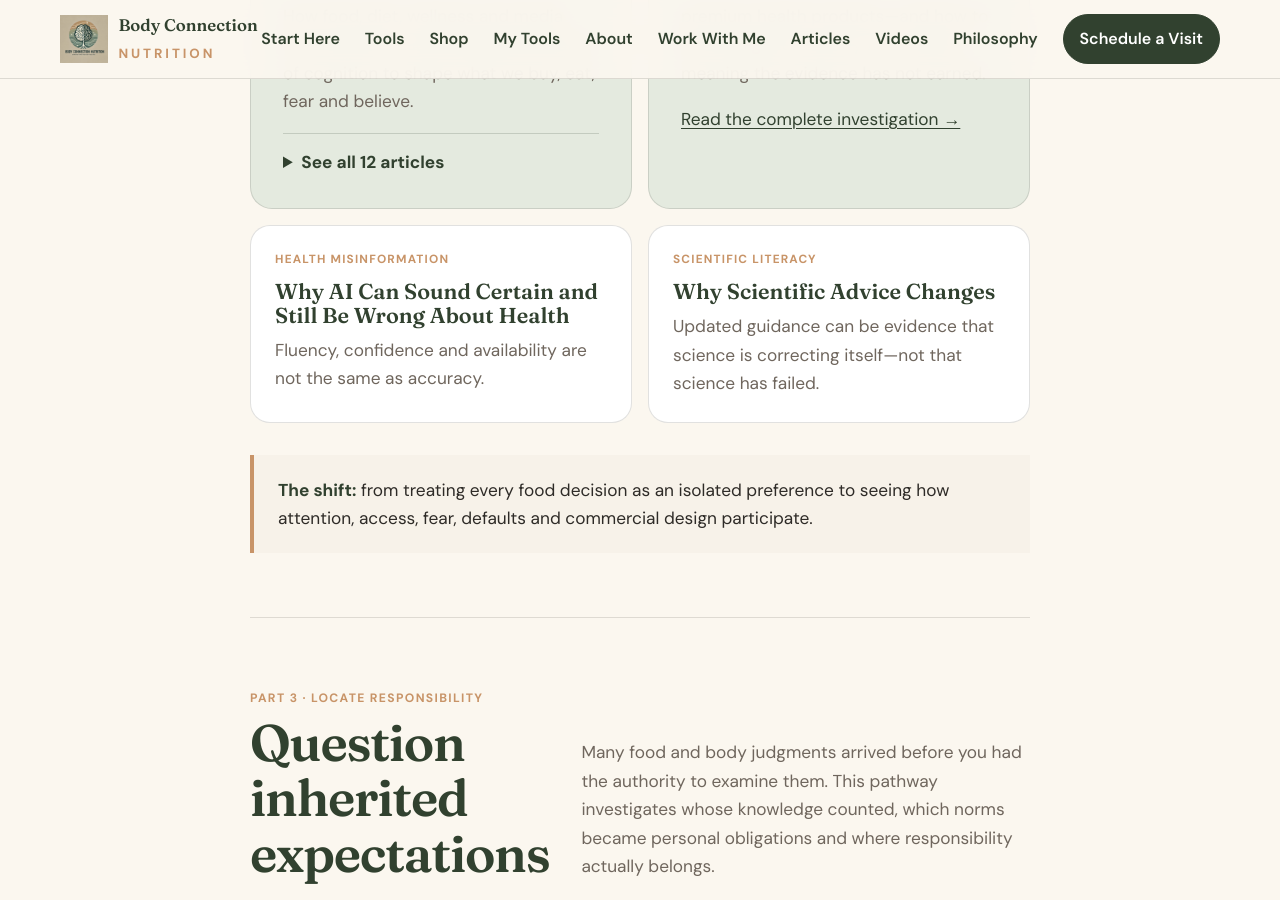
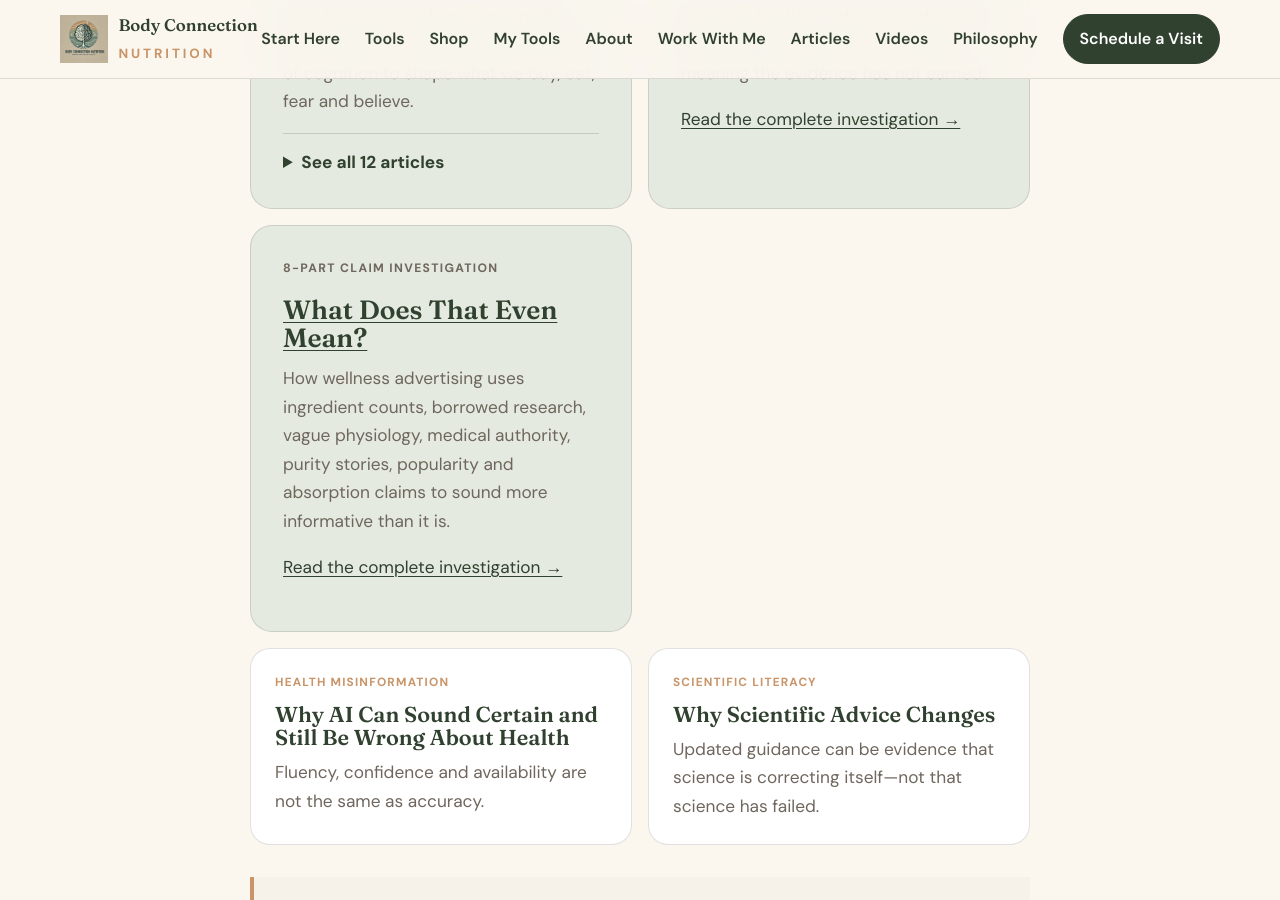
Before and after one commit to BodyConnectionNutrition/Nov-10-build, a Jekyll site: the page built from blog.md, in a window 1280 px wide and 900 px high, scrolled down 4120 px. Built offline with Jekyll 4.4.1, drawn with Linux system fonts in a browser that asks for light colours.

Commit message:
Integrate claim investigation into authoritative article framework

```diff
--- a/blog.md
+++ b/blog.md
@@ -124,6 +124,12 @@ intro: Understand the response. Find the context. Put responsibility where it be
       <p>How production remainders become premium health products—and how to tell intelligent recovery from health meaning the evidence has not earned.</p>
       <p><a class="text-link" href="/food-waste-to-wellness/">Read the complete investigation →</a></p>
     </article>
+    <article class="series">
+      <p class="stage-label">8-part claim investigation</p>
+      <h3><a href="/what-does-that-even-mean/">What Does That Even Mean?</a></h3>
+      <p>How wellness advertising uses ingredient counts, borrowed research, vague physiology, medical authority, purity stories, popularity and absorption claims to sound more informative than it is.</p>
+      <p><a class="text-link" href="/what-does-that-even-mean/">Read the complete investigation →</a></p>
+    </article>
   </div>
   <div class="card-grid" style="margin-top:1rem">
     <a class="library-card" href="/blog/ai-health-information/"><span class="label">Health misinformation</span><h3>Why AI Can Sound Certain and Still Be Wrong About Health</h3><p>Fluency, confidence and availability are not the same as accuracy.</p></a>
```
